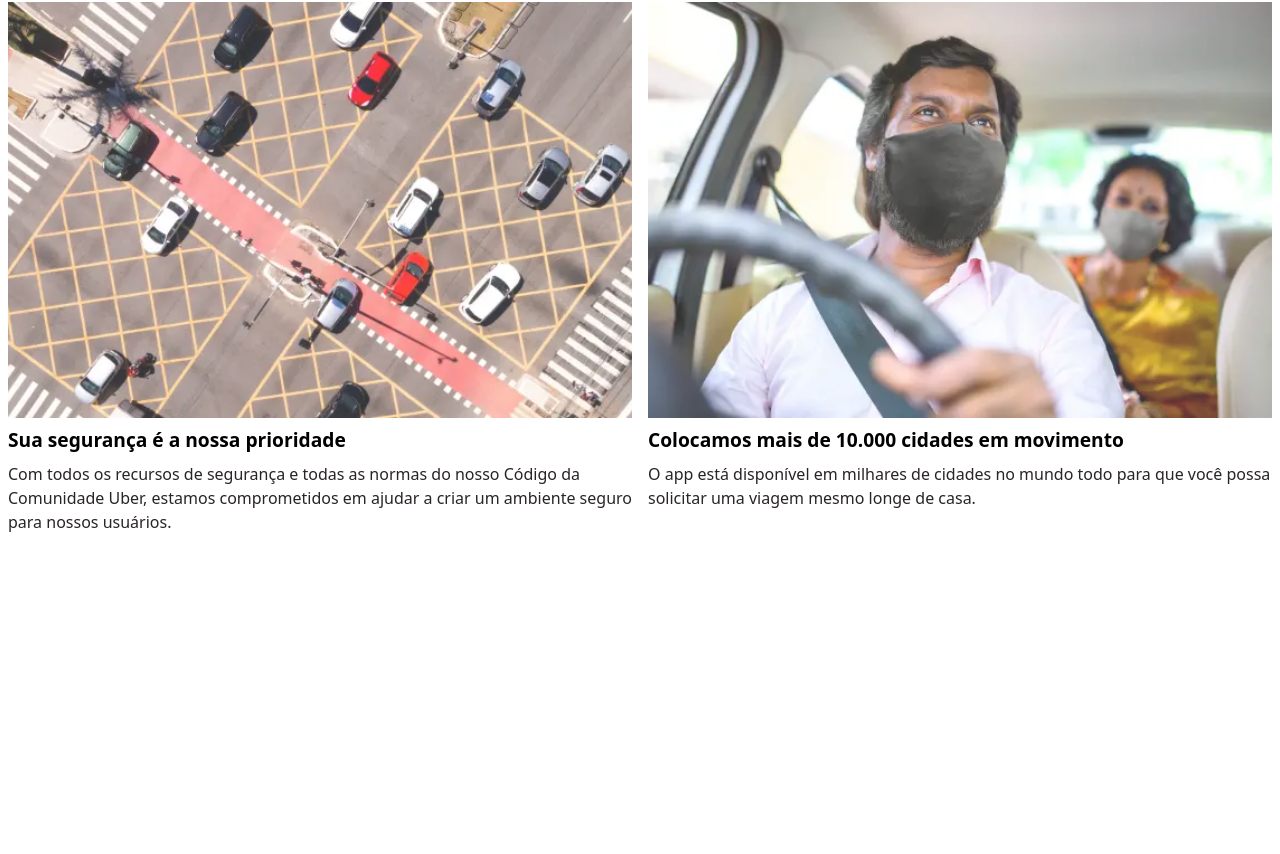
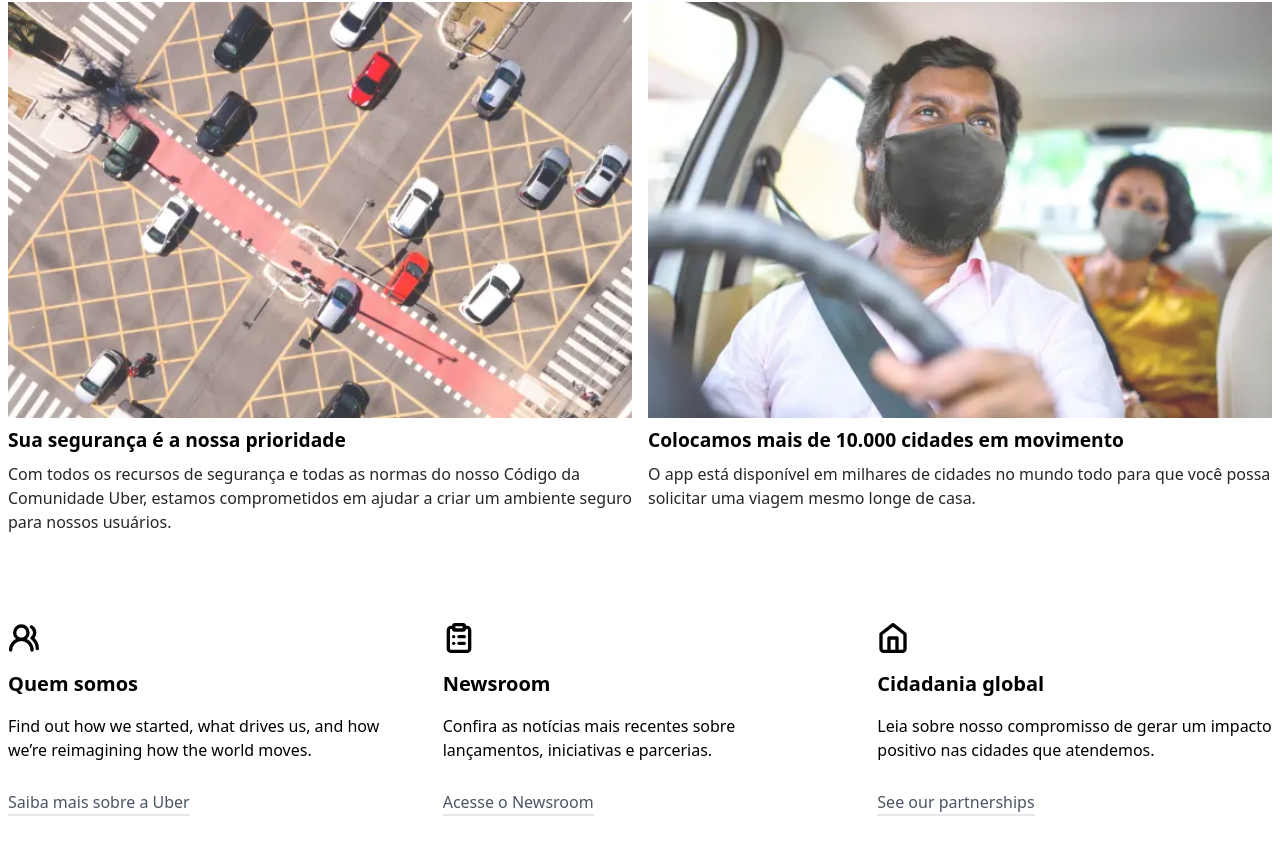
Before and after one commit to kalebefukuda/UberWebsite, a React (Create React App) app: page / in a window 1280 px wide. Shown: the part 1062-1916 px from the top of the page. Before the commit the page ends 1640 px from the top, so only its background shows below. Built offline with nearby package versions, Linux system fonts and the light colour scheme.

Commit message:
fishing about

```diff
--- a/src/App.js
+++ b/src/App.js
@@ -3,6 +3,7 @@ import CityCall from './components/citycall/CityCall';
 import Header from './components/header/Header'
 import HeroCall from './components/herocall/HeroCall';
 import Blog from './components/blog/Blog';
+import About from './components/about/About';
 
 function App() {
   return (
@@ -12,6 +13,7 @@ function App() {
         <HeroCall />
         <CityCall />
         <Blog />
+        <About />
       </div>
     </div>
   );
--- /dev/null
+++ b/src/components/about/About.jsx
@@ -0,0 +1,46 @@
+import React from 'react'
+import { UsersRound , ClipboardList, Home } from 'lucide-react';
+
+
+const About = () => {
+  return (
+    <section className='w-full px-2 py-8 sm:py-11 '>
+        <div className='w-full max-w-7xl mx-auto grid grid-cols-1 text-start gap-10 sm:grid-cols-3'>
+            <article className='flex flex-col gap-4 '>
+            <UsersRound size={32} strokeWidth={2.5} />
+            <h2 className='font-bold text-xl'> Quem somos</h2>
+            <p>
+              Find out how we started, what drives us, and how we’re reimagining how the world moves.
+            </p>
+            <a href="#" className=' text-gray-600 mt-3 border-b-2 self-start hover:border-gray-400
+              hover:text-black duration-200'>Saiba mais sobre a Uber</a>
+            </article>
+
+            <article className='flex flex-col gap-4 '>
+            <ClipboardList size={32} strokeWidth={2.5} />
+            <h2 className='font-bold text-xl'> Newsroom</h2>
+            <p>
+              Confira as notícias mais recentes sobre lançamentos, iniciativas e parcerias.
+            </p>
+            <a href="#" className=' text-gray-600 mt-3 border-b-2 self-start hover:border-gray-400
+              hover:text-black duration-200'>Acesse o Newsroom</a>
+            </article>
+
+            <article className='flex flex-col gap-4 '>
+            <Home size={32} strokeWidth={2.5} />
+            <h2 className='font-bold text-xl'> Cidadania global</h2>
+            <p>
+              Leia sobre nosso compromisso de gerar um impacto positivo nas cidades que atendemos.
+            </p>
+            <a href="#" className=' text-gray-600 mt-3 border-b-2 self-start hover:border-gray-400
+              hover:text-black duration-200'>See our partnerships</a>
+            </article>
+
+
+        </div>
+
+    </section>
+  )
+}
+
+export default About
```
